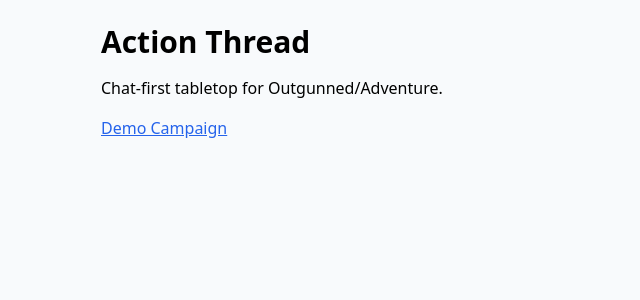
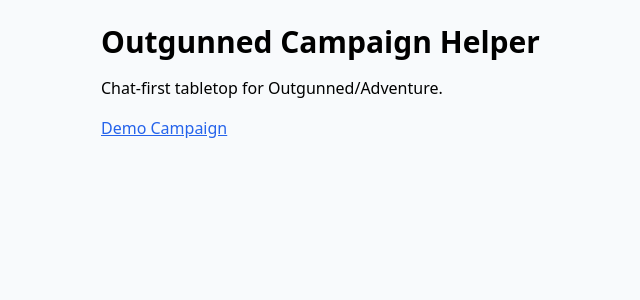
Before and after one commit to thgii/Outgunned-Async-App, a React (Vite) app in the folder apps/web/: page / in a window 1280 px wide. Shown: the top 300 px of the page, without its empty margins (179-819 px from the left). Built offline with nearby package versions, Linux system fonts and the light colour scheme; no server answers.

Commit message:
Changed title on home page.

```diff
--- a/apps/web/src/routes/Home.tsx
+++ b/apps/web/src/routes/Home.tsx
@@ -2,7 +2,7 @@ import { Link } from "react-router-dom";
 export default function Home() {
   return (
     <div className="max-w-3xl mx-auto p-6">
-      <h1 className="text-3xl font-bold mb-4">Action Thread</h1>
+      <h1 className="text-3xl font-bold mb-4">Outgunned Campaign Helper</h1>
       <p className="mb-4">Chat-first tabletop for Outgunned/Adventure.</p>
       <div className="space-x-4">
         <Link to="/campaign/demo-camp" className="text-blue-600 underline">Demo Campaign</Link>
```
